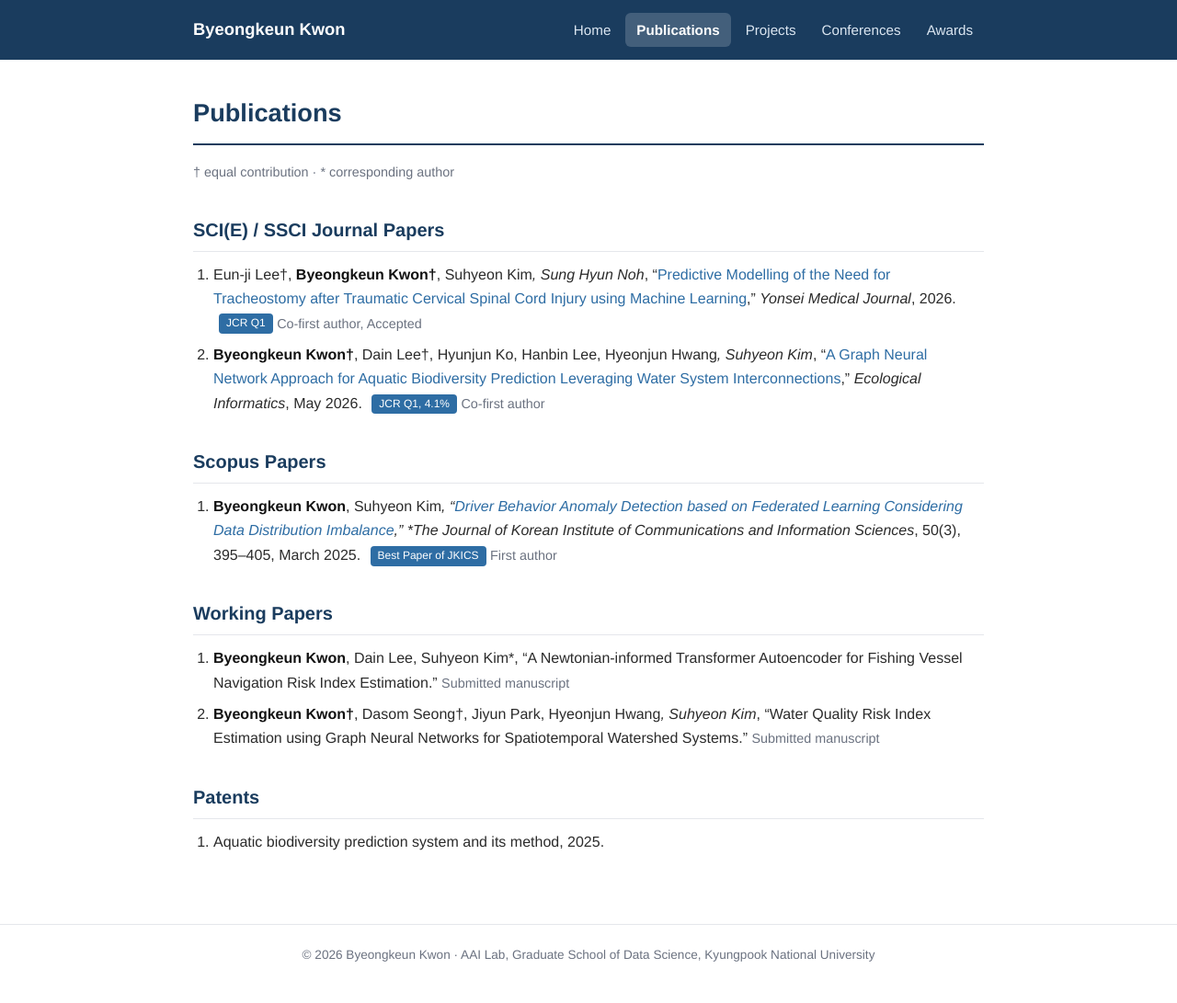
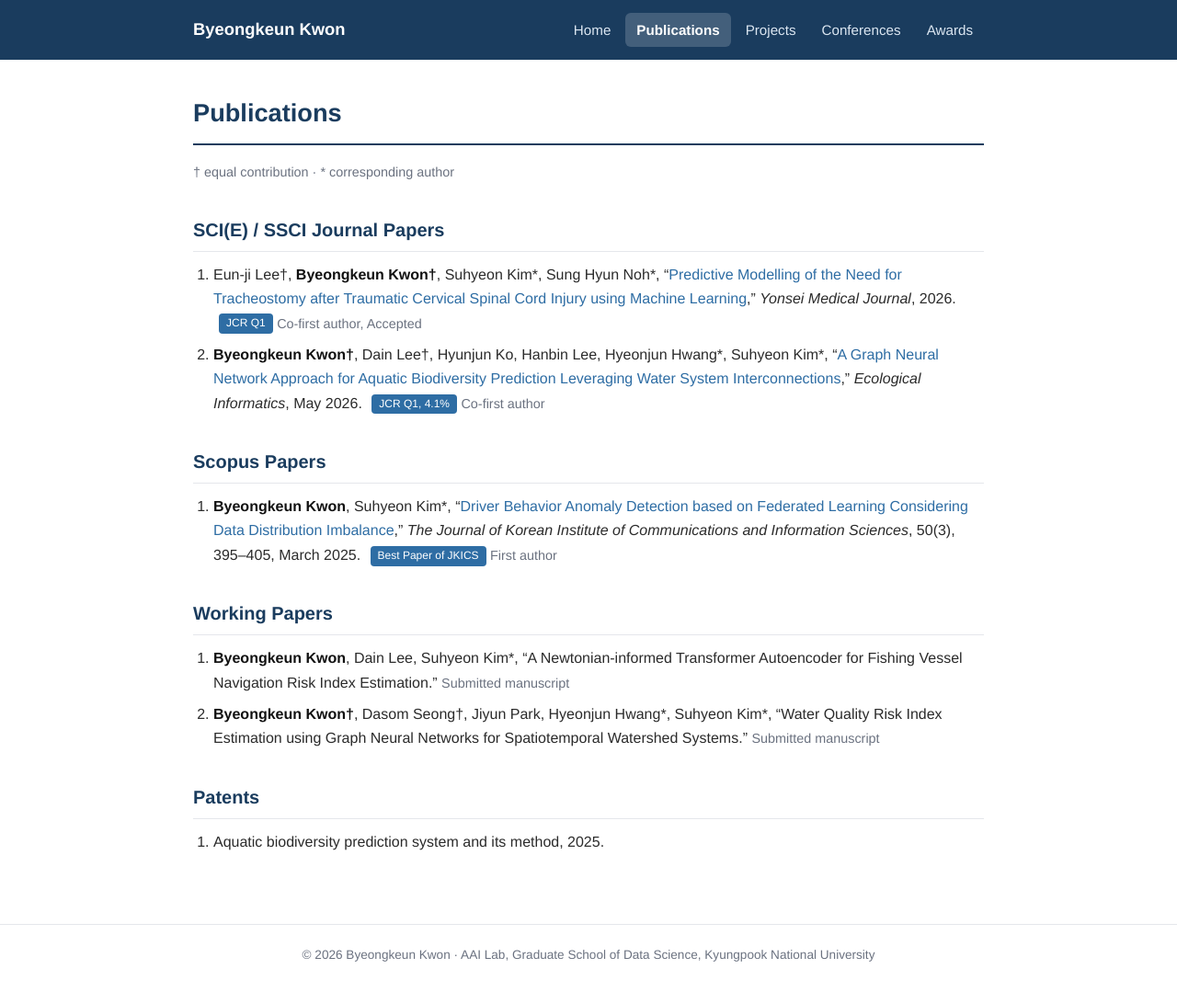
Before and after one commit to KwonBK0223/KwonBK0223.github.io, a Jekyll site: the page built from publications.md, in a window 1280 px wide. Shown: the whole page at 92% size. Built offline with Jekyll 4.4.1, drawn with Linux system fonts in a browser that asks for light colours.

Commit message:
Fix corresponding-author asterisks in publications

```diff
--- a/publications.md
+++ b/publications.md
@@ -10,17 +10,17 @@ permalink: /publications
 
 ## SCI(E) / SSCI Journal Papers
 
-1. Eun-ji Lee†, **Byeongkeun Kwon†**, Suhyeon Kim*, Sung Hyun Noh*, "[Predictive Modelling of the Need for Tracheostomy after Traumatic Cervical Spinal Cord Injury using Machine Learning](https://doi.org/10.3349/ymj.2025.0190)," *Yonsei Medical Journal*, 2026. <span class="badge">JCR Q1</span> <span class="note">Co-first author, Accepted</span>
-2. **Byeongkeun Kwon†**, Dain Lee†, Hyunjun Ko, Hanbin Lee, Hyeonjun Hwang*, Suhyeon Kim*, "[A Graph Neural Network Approach for Aquatic Biodiversity Prediction Leveraging Water System Interconnections](https://doi.org/10.1016/j.ecoinf.2026.103776)," *Ecological Informatics*, May 2026. <span class="badge">JCR Q1, 4.1%</span> <span class="note">Co-first author</span>
+1. Eun-ji Lee†, **Byeongkeun Kwon†**, Suhyeon Kim\*, Sung Hyun Noh\*, "[Predictive Modelling of the Need for Tracheostomy after Traumatic Cervical Spinal Cord Injury using Machine Learning](https://doi.org/10.3349/ymj.2025.0190)," *Yonsei Medical Journal*, 2026. <span class="badge">JCR Q1</span> <span class="note">Co-first author, Accepted</span>
+2. **Byeongkeun Kwon†**, Dain Lee†, Hyunjun Ko, Hanbin Lee, Hyeonjun Hwang\*, Suhyeon Kim\*, "[A Graph Neural Network Approach for Aquatic Biodiversity Prediction Leveraging Water System Interconnections](https://doi.org/10.1016/j.ecoinf.2026.103776)," *Ecological Informatics*, May 2026. <span class="badge">JCR Q1, 4.1%</span> <span class="note">Co-first author</span>
 
 ## Scopus Papers
 
-1. **Byeongkeun Kwon**, Suhyeon Kim*, "[Driver Behavior Anomaly Detection based on Federated Learning Considering Data Distribution Imbalance](https://journal.kics.or.kr/digital-library/102247)," *The Journal of Korean Institute of Communications and Information Sciences*, 50(3), 395–405, March 2025. <span class="badge">Best Paper of JKICS</span> <span class="note">First author</span>
+1. **Byeongkeun Kwon**, Suhyeon Kim\*, "[Driver Behavior Anomaly Detection based on Federated Learning Considering Data Distribution Imbalance](https://journal.kics.or.kr/digital-library/102247)," *The Journal of Korean Institute of Communications and Information Sciences*, 50(3), 395–405, March 2025. <span class="badge">Best Paper of JKICS</span> <span class="note">First author</span>
 
 ## Working Papers
 
-1. **Byeongkeun Kwon**, Dain Lee, Suhyeon Kim*, "A Newtonian-informed Transformer Autoencoder for Fishing Vessel Navigation Risk Index Estimation." <span class="note">Submitted manuscript</span>
-2. **Byeongkeun Kwon†**, Dasom Seong†, Jiyun Park, Hyeonjun Hwang*, Suhyeon Kim*, "Water Quality Risk Index Estimation using Graph Neural Networks for Spatiotemporal Watershed Systems." <span class="note">Submitted manuscript</span>
+1. **Byeongkeun Kwon**, Dain Lee, Suhyeon Kim\*, "A Newtonian-informed Transformer Autoencoder for Fishing Vessel Navigation Risk Index Estimation." <span class="note">Submitted manuscript</span>
+2. **Byeongkeun Kwon†**, Dasom Seong†, Jiyun Park, Hyeonjun Hwang\*, Suhyeon Kim\*, "Water Quality Risk Index Estimation using Graph Neural Networks for Spatiotemporal Watershed Systems." <span class="note">Submitted manuscript</span>
 
 ## Patents
 
```
